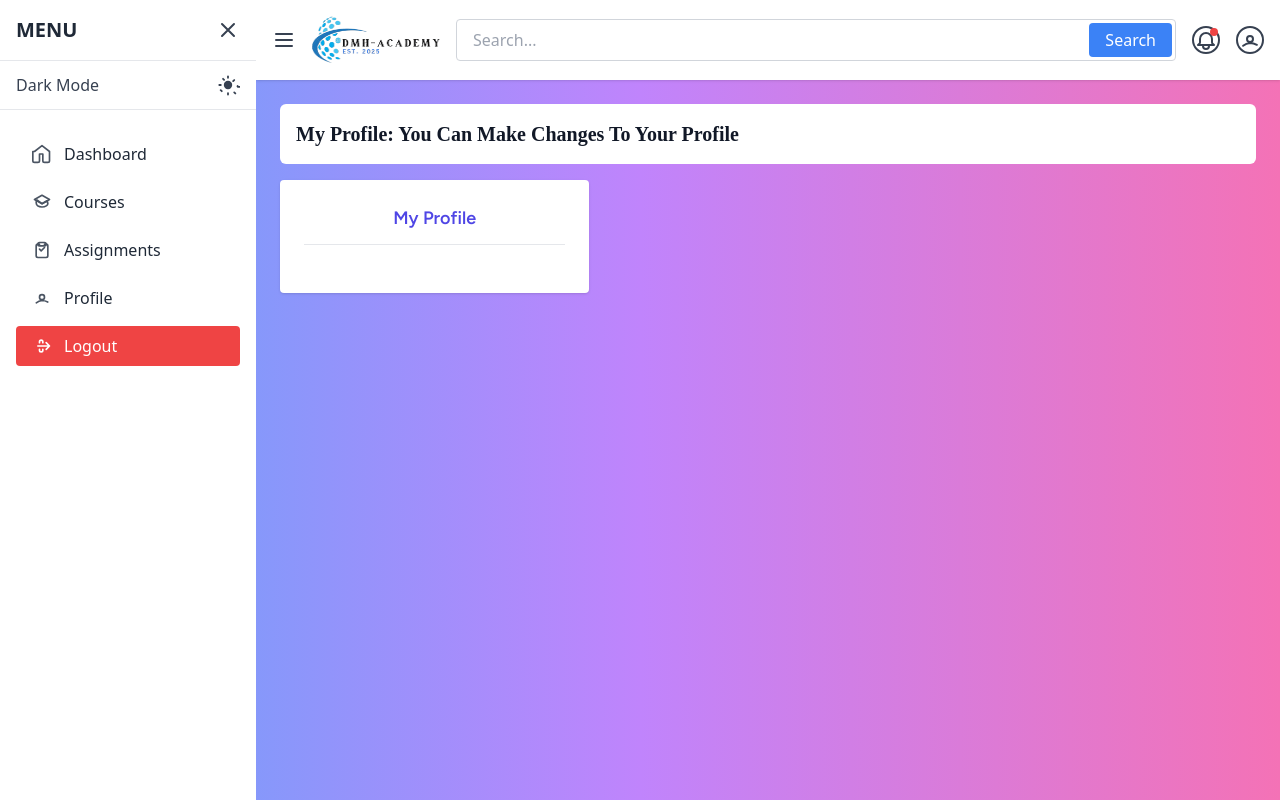
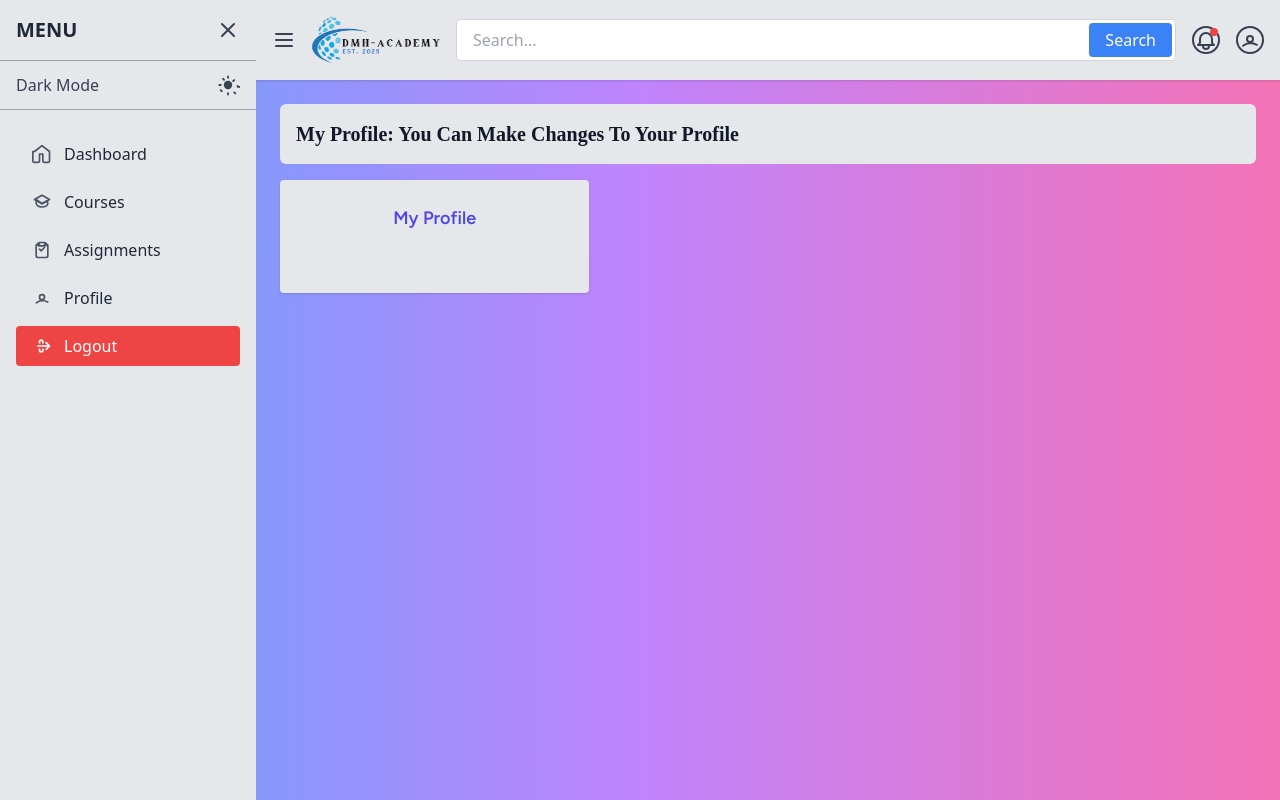
Before and after one commit to AAdedotun/dmh-academy, a website: page dashboard-pages/profile.html in a window 1280 px wide. Drawn offline with nearby package versions, Linux system fonts and the light colour scheme; no server answers; sample sign-in values are in the browser's storage; a web font is replaced by a local one.

Commit message:
Should be the last commit sha

```diff
--- a/dashboard-pages/profile.html
+++ b/dashboard-pages/profile.html
@@ -19,9 +19,9 @@
 
     <!-- Sidebar -->
     <aside id="sidebar"
-        class="fixed inset-y-0 left-0 w-64 bg-white dark:bg-gray-800 transform -translate-x-full transition-transform duration-300 z-30 flex flex-col">
+        class="fixed inset-y-0 left-0 w-64 bg-gray-200 dark:bg-gray-800 transform -translate-x-full transition-transform duration-300 z-30 flex flex-col">
         <!-- Header & Close -->
-        <div class="flex items-center justify-between px-4 py-4 border-b border-gray-200 dark:border-gray-700">
+        <div class="flex items-center justify-between px-4 py-4 border-b border-gray-400 dark:border-gray-700">
             <h2 class="text-xl font-semibold text-gray-800 dark:text-gray-200">MENU</h2>
             <button id="closeSidebar" class="text-gray-700 dark:text-gray-200 focus:outline-none">
                 <svg class="w-6 h-6" fill="none" stroke="currentColor" viewBox="0 0 24 24">
@@ -31,7 +31,7 @@
         </div>
 
         <!-- Dark Mode Toggle -->
-        <div class="flex items-center justify-between px-4 py-3 border-b border-gray-200 dark:border-gray-700">
+        <div class="flex items-center justify-between px-4 py-3 border-b border-gray-400 dark:border-gray-700">
             <span class="text-gray-700 dark:text-gray-300">Dark Mode</span>
             <button id="toggleDarkMode" class="focus:outline-none text-gray-700 dark:text-gray-200">
                 <svg id="themeIcon" class="w-6 h-6" fill="currentColor" viewBox="0 0 20 20">
@@ -120,7 +120,7 @@
     <!-- Main Content -->
     <div id="mainContent" class="flex-1 flex flex-col transition-all duration-300">
         <!-- Topbar -->
-        <header class="flex items-center justify-between px-4 py-4 bg-white dark:bg-gray-800 shadow">
+        <header class="flex items-center justify-between px-4 py-4 bg-gray-200 dark:bg-gray-800 shadow">
             <div class="flex items-center space-x-4">
                 <!-- Menu Toggle -->
                 <button id="openSidebar" class="text-gray-700 dark:text-gray-200 focus:outline-none">
@@ -180,7 +180,7 @@
 
         <!-- Cards Grid -->
         <main class="p-6 overflow-auto">
-            <div class="bg-white dark:bg-gray-800 p-4 mb-4 mt-0 rounded-md">
+            <div class="bg-gray-200 dark:bg-gray-800 p-4 mb-4 mt-0 rounded-md">
                 <div class="max-w-5xl my-0">
                     <h2
                         class="text-lg sm:text-lg md:text-xl lg:text-xl font-[hankengrotesk] font-bold text-gray-900 dark:text-indigo-300">
@@ -192,9 +192,9 @@
                 <!-- Repeatable Card -->
                 <!-- Upcoming Deadlines -->
 
-                <div class="bg-white dark:bg-gray-800 rounded shadow overflow-hidden">
+                <div class="bg-gray-200 dark:bg-gray-800 rounded shadow overflow-hidden">
                     <div
-                        class="bg-white dark:bg-gray-800 p-6 rounded-lg hover:shadow-lg transition flex flex-col items-center">
+                        class="bg-gray-200 dark:bg-gray-800 p-6 rounded-lg hover:shadow-lg transition flex flex-col items-center">
                         <h2 class="text-lg font-semibold text-indigo-600 dark:text-indigo-300 mb-3 font-[figtree]">
                             My
                             Profile
--- a/js/dashboard.js
+++ b/js/dashboard.js
@@ -112,7 +112,7 @@ fetch('https://jsonplaceholder.typicode.com/todos?_limit=10')
                     labels: ['Completed', 'Pending'],
                     datasets: [{
                         data: [completed, total - completed],
-                        backgroundColor: ['#4f46e5', '#e5e7eb'],
+                        backgroundColor: ['#4f46e5', '#FFFFFF'],
                         borderWidth: 0
                     }]
                 },
@@ -171,7 +171,7 @@ fetch('https://jsonplaceholder.typicode.com/todos?_limit=30')
             const li = document.createElement('li');
             const statusColor = item.completed ? 'bg-green-200 text-green-800 hover:bg-green-400 transition duration-500 cursor-default hover:text-black' : 'bg-yellow-200 text-yellow-800 hover:bg-yellow-400 transition duration-500 cursor-default hover:text-black';
             const textStyle = item.completed ? 'line-through text-gray-800 daark:text-gray-200' : 'text-gray-800 dark:text-gray-200';
-            li.className = 'flex flex-col items-left p-4 bg-white rounded-lg shadow hover:shadow-lg transition dark:bg-gray-800 bg-gray-200 dark:text-gray-200 text-gray-800 m-4 ';
+            li.className = 'flex flex-col items-left p-4 rounded-lg shadow hover:shadow-lg transition dark:bg-gray-800 bg-gray-200 dark:text-gray-200 text-gray-800 m-4 ';
             li.innerHTML = `
 
             <span class="px-auto py-1 mt-3 mb-2 text-lg font-bold rounded-md font-[figtree] w-1/3 text-center ${statusColor} rounded-full">
```
Also changed, not shown: dashboard-pages/assignment.html (+5 -5 lines), index.html (+1 -1 lines).
